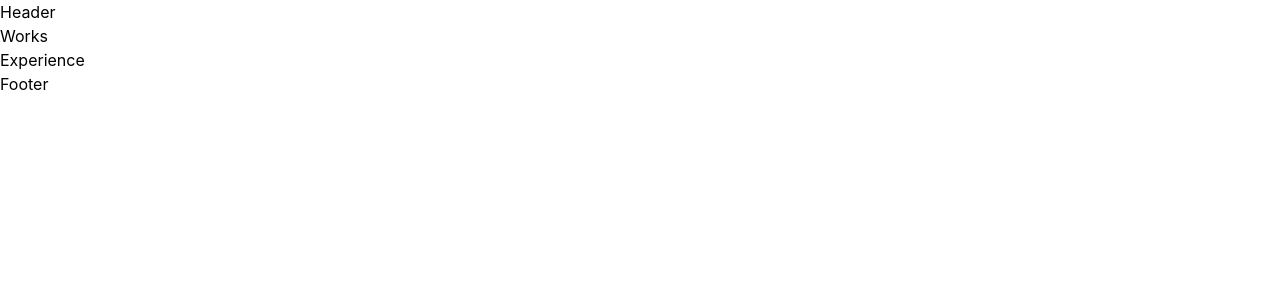
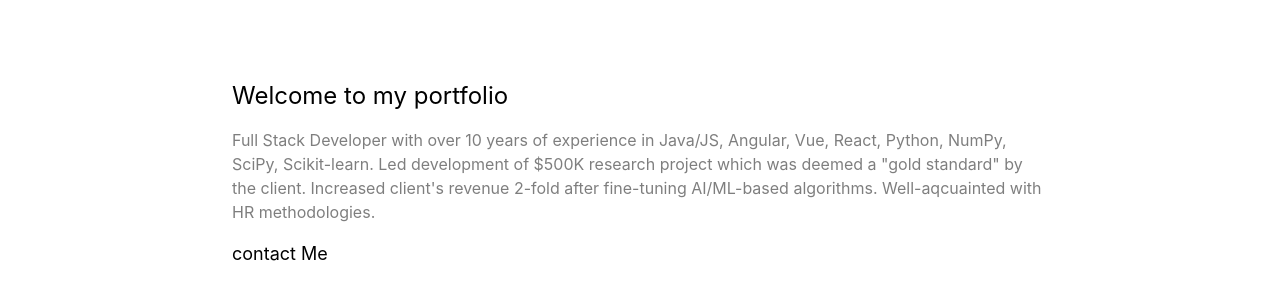
Before and after one commit to focus110/portfolio-app, a React (Create React App) app: page / in a window 1280 px wide. Shown: the top 300 px of the page. Built offline with nearby package versions, Linux system fonts and the light colour scheme; the HTML template or start-up script is replaced by a standard one.

Commit message:
header ui component

```diff
--- a/package.json
+++ b/package.json
@@ -8,6 +8,7 @@
     "@testing-library/user-event": "^13.5.0",
     "react": "^18.2.0",
     "react-dom": "^18.2.0",
+    "react-router-dom": "^6.3.0",
     "react-scripts": "5.0.1",
     "web-vitals": "^2.1.4"
   },
--- a/src/App.js
+++ b/src/App.js
@@ -1,19 +1,15 @@
 import React from "react";
-import Header from "./component/layout/Header";
-import Works from "./component/layout/Works";
-import Experience from "./component/layout/Experience";
-import Footer from "./component/layout/Footer";
+import { BrowserRouter, Routes, Route } from "react-router-dom";
+import { Home, Work } from "./pages/index";
 
 function App() {
   return (
-    <div className="App">
-      <div>
-        <Header />
-        <Works />
-        <Experience />
-        <Footer />
-      </div>
-    </div>
+    <BrowserRouter>
+      <Routes>
+        <Route path="/" element={<Home />} />
+        <Route path="/work" element={<Work />} />
+      </Routes>
+    </BrowserRouter>
   );
 }
 
--- a/src/component/layout/Header.js
+++ b/src/component/layout/Header.js
@@ -1,7 +1,19 @@
 import React from "react";
 
 const Header = () => {
-  return <div>Header</div>;
+  return (
+    <div className="h-60 space-y-4 text-fade-black py-14 md:py-20">
+      <div className="text-2xl text-black">Welcome to my portfolio</div>
+      <div className="text-sm md:text-base opacity-50">
+        Full Stack Developer with over 10 years of experience in Java/JS,
+        Angular, Vue, React, Python, NumPy, SciPy, Scikit-learn. Led development
+        of $500K research project which was deemed a "gold standard" by the
+        client. Increased client's revenue 2-fold after fine-tuning AI/ML-based
+        algorithms. Well-aqcuainted with HR methodologies.
+      </div>
+      <div className="text-sm md:text-lg">contact Me</div>
+    </div>
+  );
 };
 
 export default Header;
--- a/src/pages/main/Home.js
+++ b/src/pages/main/Home.js
@@ -1,7 +1,14 @@
 import React from "react";
+import Header from "../../component/layout/Header";
 
 const Home = () => {
-  return <div>Home</div>;
+  return (
+    <div className="container">
+      <div>
+        <Header />
+      </div>
+    </div>
+  );
 };
 
 export default Home;
--- a/tailwind.config.js
+++ b/tailwind.config.js
@@ -2,7 +2,35 @@
 module.exports = {
   content: ["./src/**/*.{js,jsx,ts,tsx}"],
   theme: {
-    extend: {},
+    screens: {
+      sm: "480px",
+      md: "768px",
+      lg: "976px",
+      xl: "1440px",
+    },
+    colors: {
+      black: "#000000",
+      "fade-black": "#000000",
+    },
+    fontFamily: {
+      Roboto: ["Google Sans,Roboto,Arial,sans-serif"],
+    },
+    extend: {
+      spacing: {
+        128: "32rem",
+        144: "36rem",
+      },
+      container: {
+        center: true,
+        padding: {
+          DEFAULT: "2rem",
+          sm: "2rem",
+          lg: "5rem",
+          xl: "14rem",
+          "2xl": "16rem",
+        },
+      },
+    },
   },
   plugins: [],
 };
```
Also changed, not shown: 1 other file (tests, documents, lock files or other folders).
